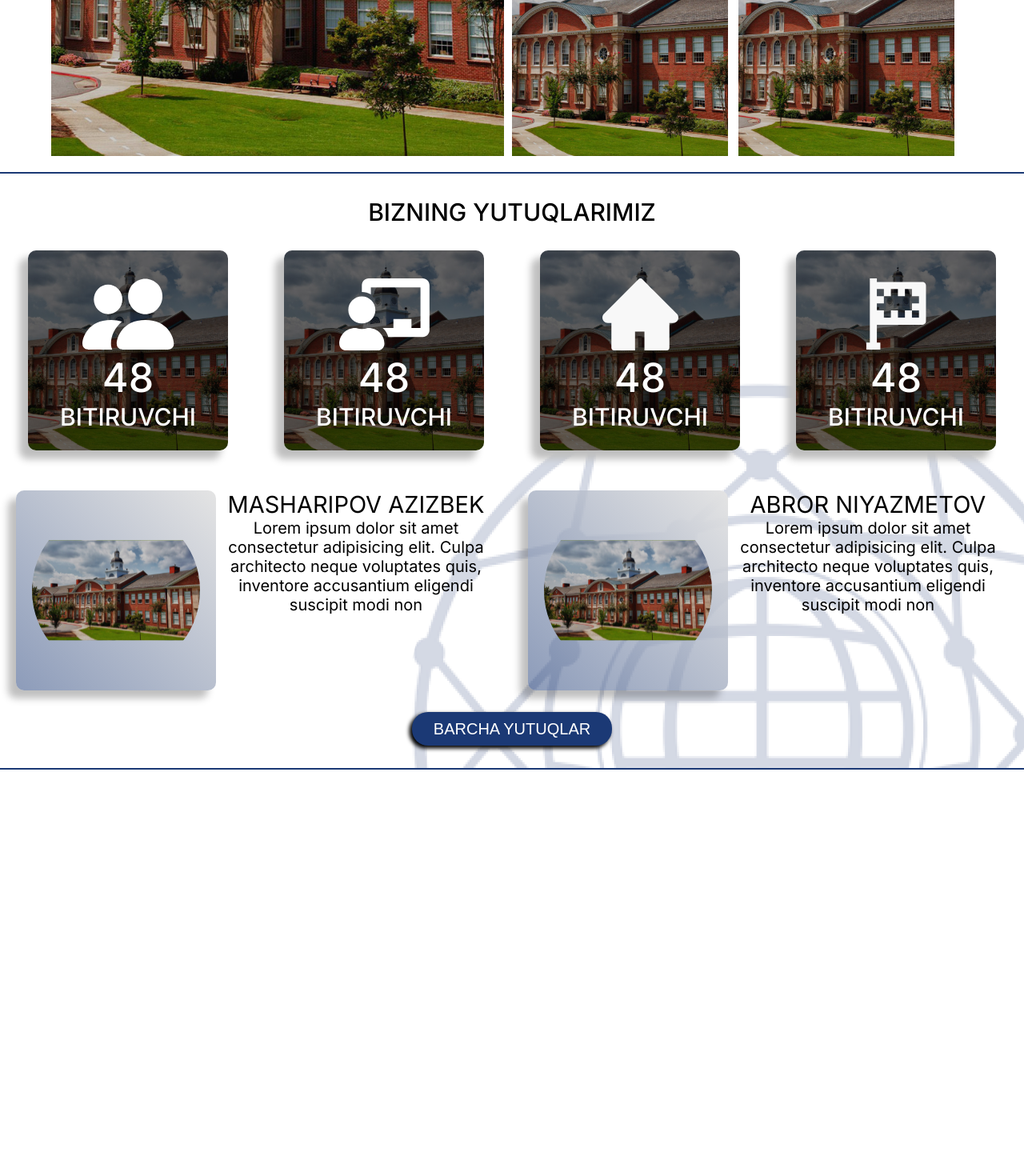
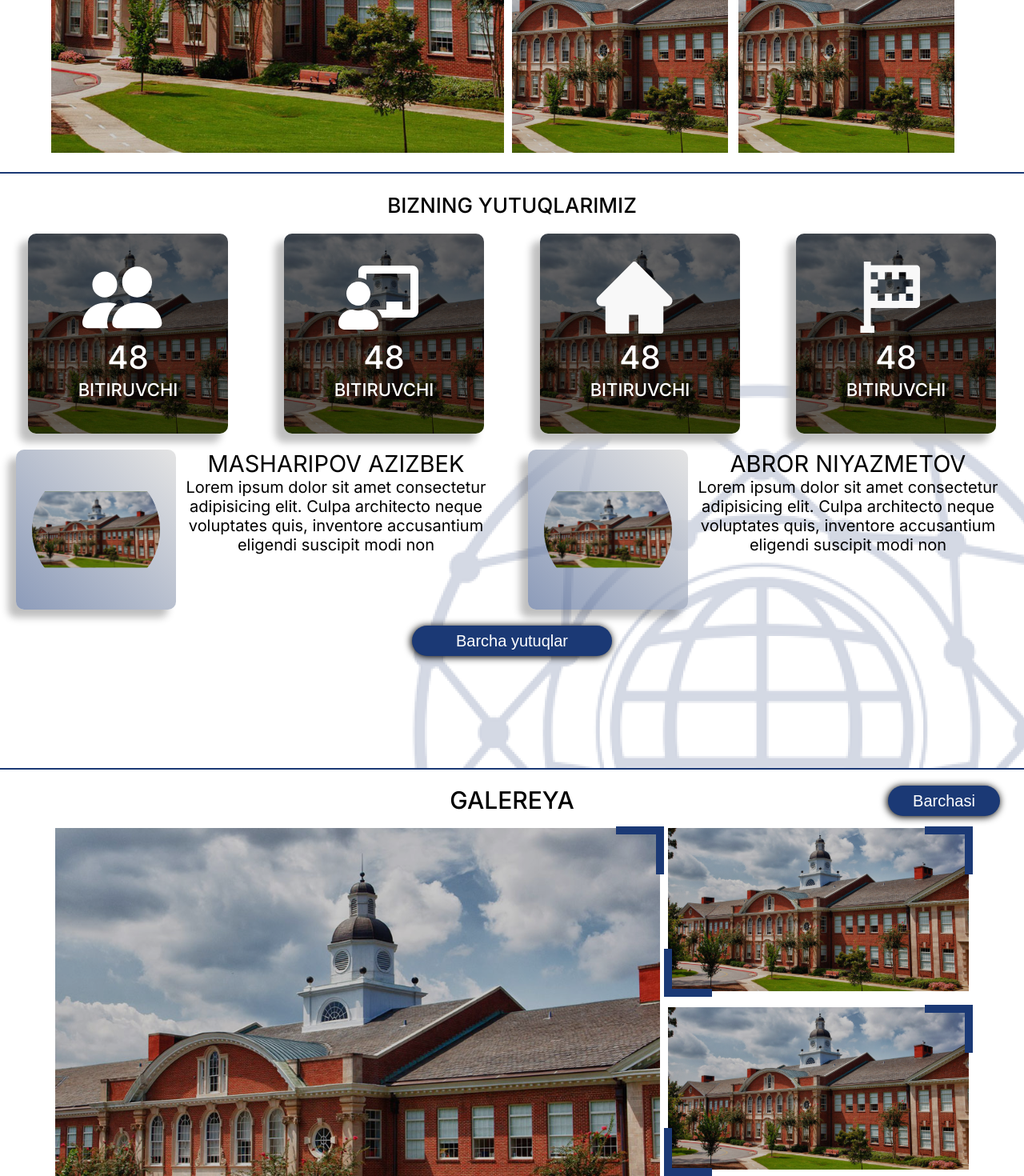
Before and after one commit to Khojayev12/khiva-ps, a React (Create React App) app: page / in a window 1280 px wide. Shown: the part 1330-2800 px from the top of the page at 80% size. Before the commit the page ends 2292 px from the top, so only its background shows below. Built offline with nearby package versions, Linux system fonts and the light colour scheme.

Commit message:
galereya ready

```diff
--- /dev/null
+++ b/src/components/GalereyaLanding.jsx
@@ -0,0 +1,32 @@
+import { useState } from "react";
+
+export default function GalereyaLanding(props) {
+  const [isZoomed, setIsZoomed] = useState(false);
+
+  const handleClick = () => {
+    setIsZoomed(!isZoomed);
+  };
+
+  return (
+    <div
+      className={
+        isZoomed
+          ? "galereya-com galereya-com-act my-transitoin"
+          : "galereya-com my-transitoin"
+      }
+      style={{
+        width: props.width,
+        height: isZoomed ? "calc(100vh - 57px)" : props.height,
+      }}
+      onClick={handleClick}
+    >
+      <img
+        src={props.pic}
+        alt=""
+        className={isZoomed ? " galereya-pic-zoom" : "galereya-com-img"}
+      />
+      <div className={isZoomed ? "the-hidden-thing" : "galereya-up"}> </div>
+      <div className={isZoomed ? "the-hidden-thing" : "galereya-down"}> </div>
+    </div>
+  );
+}
--- a/src/pages/Home.jsx
+++ b/src/pages/Home.jsx
@@ -12,6 +12,7 @@ import PhotoEffect from "../media/backround-effect.svg";
 import { FiChevronLeft, FiChevronRight } from "react-icons/fi";
 import NewsAtHome from "../components/NewsAtHome";
 import HonorLanding from "../components/honorLanding";
+import GalereyaLanding from "../components/GalereyaLanding";
 
 export default function Home() {
   //const Images = [Photo, Photo2, Photo3];
@@ -78,7 +79,9 @@ export default function Home() {
         <div className="news-section">
           <div className="news-section-header">
             <span className="news-section-text">SO'NGI YANGILIKLAR</span>
-            <button className="barchasi-btn">BARCHASI</button>
+            <button className="barchasi-btn" style={{ marginRight: "30px" }}>
+              Barchasi
+            </button>
           </div>
           <div className="news-section-yangilikla">
             <div className="half-news">
@@ -178,7 +181,29 @@ export default function Home() {
               </div>
             </div>
           </div>
-          <button className="barchasi-btn all-honors-btn" style={{width:"250px"}} >Barcha yutuqlar</button>
+          <button
+            className="barchasi-btn all-honors-btn"
+            style={{ width: "250px" }}
+          >
+            Barcha yutuqlar
+          </button>
+        </div>
+
+        <div className="galereya">
+          <div className="galereya-header">
+            <div className="galereya-title">Galereya</div>
+            <button className="barchasi-btn all-galereya">Barchasi</button>
+          </div>
+          <div className="galereya-show">
+            <div className="galereya-big">
+              <GalereyaLanding width="100%" height="100%" pic={Photo} />
+            </div>
+            <div className="galereya-small">
+              <GalereyaLanding width="100%" height="33%" pic={Photo} />
+              <GalereyaLanding width="100%" height="33%" pic={Photo} />
+              <GalereyaLanding width="100%" height="33%" pic={Photo} />
+            </div>
+          </div>
         </div>
       </div>
     </SinglePage>
--- a/src/styles/home.css
+++ b/src/styles/home.css
@@ -114,8 +114,7 @@
   width: 100%;
   margin-top: 20px;
   display: flex;
-  justify-content: center;
-  align-items: center;
+  justify-content: space-between;
 }
 .news-section-text {
   font-style: normal;
@@ -123,6 +122,8 @@
   font-size: 30px;
   line-height: 36px;
   text-align: center;
+  width: 400px;
+  margin-left: calc(50% - 200px);
   text-transform: uppercase;
   color: #000000;
   margin-right: 15px;
@@ -131,17 +132,16 @@
   background: #1b3975;
   border-radius: 20px;
   width: 140px;
-  height: 42px;
+  height: 38px;
   border: none;
   font-style: normal;
   font-weight: 500;
   font-size: 20px;
-  line-height: 24px;
+  line-height: 22px;
   text-align: center;
-  text-transform: uppercase;
   color: #ffffff;
   transition: 0.3s all;
-  box-shadow: -3px 3px 5px 0.5px black;
+  box-shadow: -1px 1px 10px 0.5px black;
 }
 .barchasi-btn:hover {
   transform: scale(0.9);
@@ -214,13 +214,13 @@
   background-position: 100% 30vh;
 }
 .honors-title {
-  padding-top: 30px;
+  padding-top: 25px;
   width: 100%;
   text-align: center;
   font-style: normal;
   font-weight: 500;
-  font-size: 30px;
-  line-height: 36px;
+  font-size: 26px;
+  line-height: 30px;
   text-transform: uppercase;
   color: #000000;
 }
@@ -239,7 +239,7 @@
   box-shadow: -10px 10px 10px 1px rgb(191, 191, 191);
 }
 .honor-landing-icon {
-  width: 115px;
+  width: 100px;
   height: 90px;
   margin-top: 35px;
   margin-left: 67.5px;
@@ -247,8 +247,8 @@
 .honor-lading-num {
   font-style: normal;
   font-weight: 500;
-  font-size: 50px;
-  line-height: 61px;
+  font-size: 40px;
+  line-height: 51px;
   text-align: center;
   text-transform: uppercase;
   color: #ffffff;
@@ -256,8 +256,8 @@
 .honor-lading-text {
   font-style: normal;
   font-weight: 500;
-  font-size: 30px;
-  line-height: 36px;
+  font-size: 22px;
+  line-height: 30px;
   text-align: center;
   text-transform: uppercase;
   color: #ffffff;
@@ -266,28 +266,28 @@
 .honor-landing-blocks {
   width: 100%;
   height: 250px;
-  margin-top: 30px;
+  margin-top: 20px;
   display: flex;
   justify-content: space-around;
 }
 
 .main-honors {
   width: 100%;
-  height: 250px;
-  margin-top: 50px;
+  height: 200px;
+  margin-top: 20px;
   display: flex;
   justify-content: space-around;
 }
 .main-honor {
   width: 600px;
-  height: 250px;
+  height: 200px;
   display: inline-flex;
   justify-content: space-between;
 }
 .main-honor-pic {
   display: inline-block;
-  width: 250px;
-  height: 250px;
+  width: 200px;
+  height: 200px;
   border: none;
   background: linear-gradient(225deg, #e4e4e4 0%, rgba(27, 57, 117, 0.5) 100%);
   box-shadow: -10px 10px 10px rgba(0, 0, 0, 0.25);
@@ -295,14 +295,14 @@
 }
 .main-honor-photo {
   margin: 20px;
-  width: 210px;
-  height: 210px;
+  width: 160px;
+  height: 160px;
   border: none;
   border-radius: 50%;
 }
 .main-honor-text {
   display: inline-block;
-  width: 350px;
+  width: 400px;
   height: 250px;
 }
 .main-honor-title {
@@ -324,6 +324,106 @@
 }
 
 .all-honors-btn {
-  margin-top: calc(100vh - 800px + 27px);
+  margin-top: 20px;
   margin-left: calc(50% - 125px);
 }
+.galereya {
+  width: 100%;
+  height: calc(100vh - 57px);
+}
+.galereya-header {
+  width: 100%;
+  margin-top: 20px;
+  display: flex;
+  justify-content: space-between;
+}
+.galereya-title {
+  width: 300px;
+  margin-left: calc(50% - 150px);
+  font-style: normal;
+  font-weight: 500;
+  font-size: 30px;
+  line-height: 36px;
+  text-align: center;
+  text-transform: uppercase;
+  color: #000000;
+}
+.all-galereya {
+  margin-right: 30px;
+}
+.galereya-show {
+  display: flex;
+  justify-content: space-between;
+  width: 90%;
+  margin-left: 5%;
+  margin-top: 10px;
+  height: calc(100% - 76px);
+}
+.galereya-big {
+  width: 66.5%;
+  height: 100%;
+}
+.galereya-small {
+  width: 33.5%;
+  height: calc(100% - 20px);
+}
+.galereya-com {
+  position: relative;
+  width: calc(100% - 10px);
+  height: calc(100% - 10px);
+  padding: 5px 5px;
+  overflow: hidden;
+}
+.galereya-com-act {
+  position: fixed;
+  z-index: 1000;
+  background-color: rgba(0, 0, 0, 0.5);
+  padding: 0px;
+  padding-left: 4px;
+  top: 57px;
+  left: 0px;
+  width: 100vw;
+  height: calc(100vh - 57px);
+}
+.my-transitoin {
+  transition: all 0.5s linear;
+}
+
+.galereya-pic-zoom {
+  width: 90%;
+  margin-left: 5%;
+  height: calc(100vh - 57px);
+  cursor: zoom-out;
+  object-fit: cover;
+  transition: all 0.5s linear;
+  object-position: center;
+}
+.galereya-com-img {
+  cursor: zoom-in;
+  object-fit: cover;
+  transition: all 0.5s linear;
+  object-position: center;
+  width: calc(100% - 10px);
+  height: calc(100% - 10px);
+}
+.galereya-up {
+  position: absolute;
+  left: 0px;
+  bottom: 7.5px;
+  width: 50px;
+  height: 50px;
+  border-bottom: #1b3975 10px solid;
+  border-left: #1b3975 10px solid;
+}
+.galereya-down {
+  position: absolute;
+  right: 10px;
+  top: 2.5px;
+  width: 50px;
+  height: 50px;
+  border-top: #1b3975 10px solid;
+  border-right: #1b3975 10px solid;
+}
+.the-hidden-thing{
+  display: none;
+}
```
